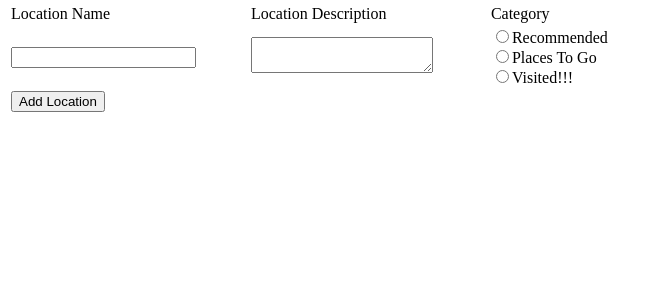
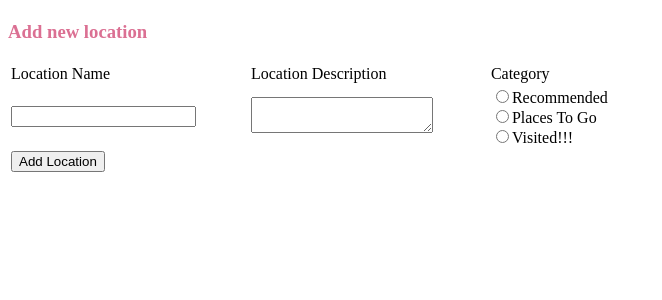
Before and after one commit to Danie-O/tourist-attraction-planner, a Flask app: page /1 in a window 1280 px wide. Shown: the part 55-355 px from the top of the page, without its empty margins (0-662 px from the left). Run offline with Flask 3, Linux system fonts and the light colour scheme; some libraries are stand-ins or nearby versions.

Commit message:
Update index template and styling

```diff
--- a/static/styles.css
+++ b/static/styles.css
@@ -1,4 +1,4 @@
-h1 {
+h1, h3 {
     color: palevioletred;
 }
 
--- a/templates/locations.html
+++ b/templates/locations.html
@@ -31,7 +31,7 @@
         {% endfor %}
     </tbody>
   </table>
-
+  <h3>Add new location</h3>
   <form class="addform" action="{{ url_for('add_location') }}" method="POST">
     {{ add_location.hidden_tag() }}
     <table>
```
